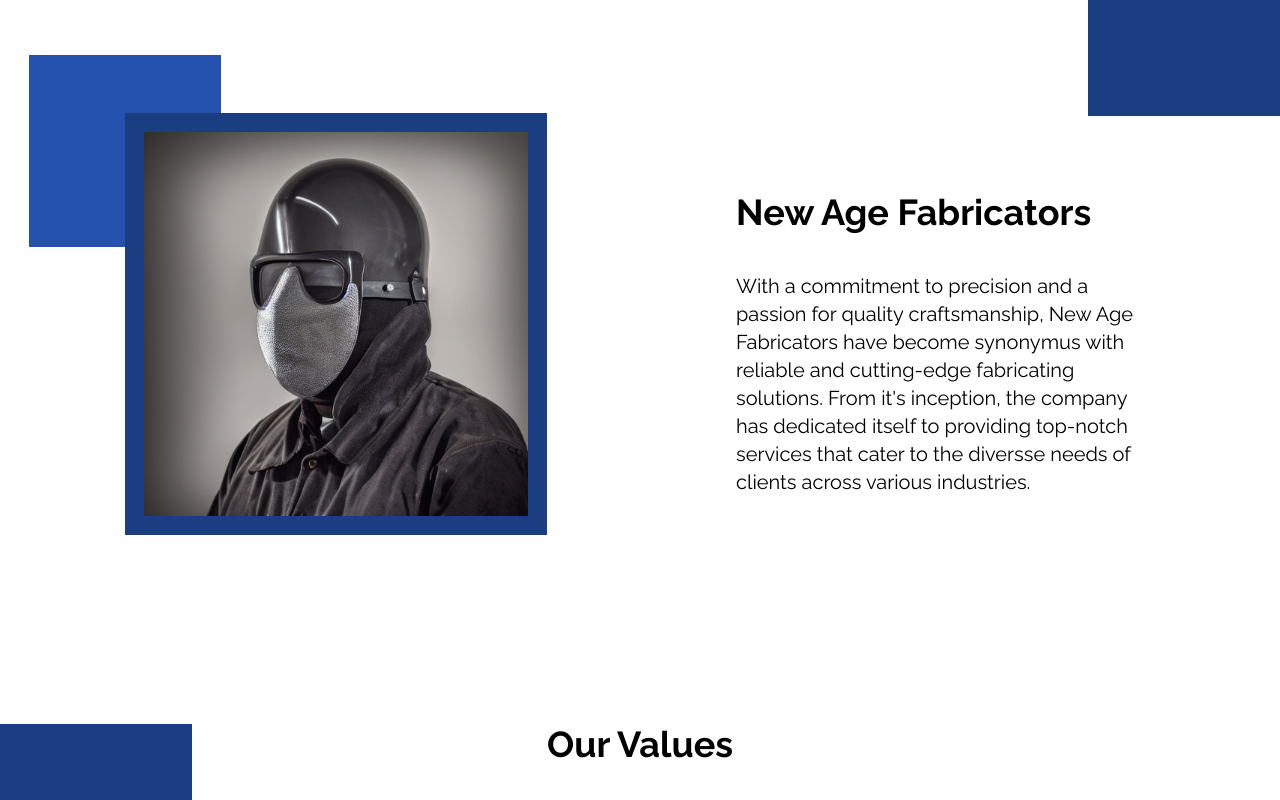
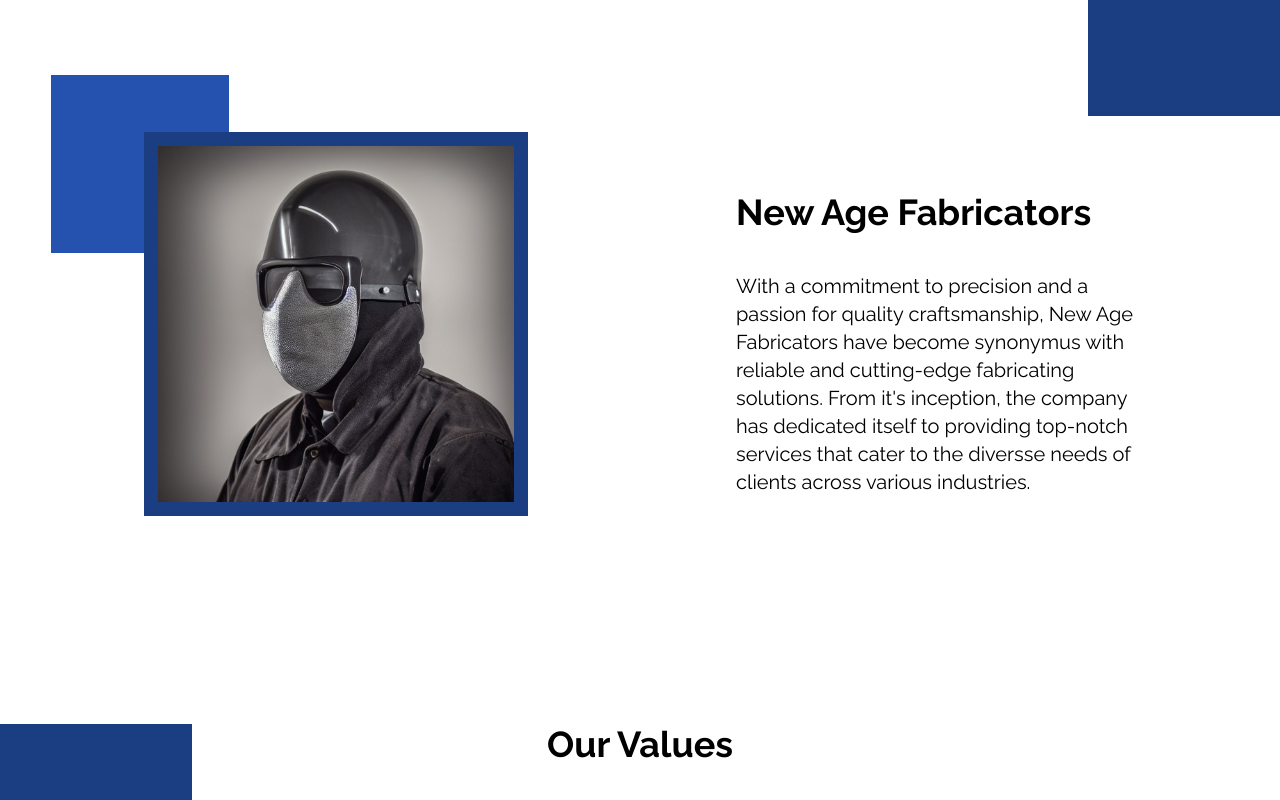
Before and after one commit to noobosapien/newagefabricators, a Next.js app: page / in a window 1280 px wide. Shown: the part 900-1700 px from the top of the page. Built offline with nearby package versions, Linux system fonts and the light colour scheme.

Commit message:
Changed the border of the info image

```diff
--- a/components/Home/Areas.js
+++ b/components/Home/Areas.js
@@ -8,7 +8,7 @@ export default function Areas() {
       <div className="relative flex justify-center mt-64">
         <div className="absolute left-[0px] w-10 h-20 lg:w-48 lg:h-48 bg-mainBlue z-10"></div>
 
-        <div className="h-full max-w-[1200px] flex flex-col space-y-32 md:space-y-32 items-center justify-around">
+        <div className="h-full max-w-[1200px] flex flex-col space-y-32 md:space-y-48 items-center justify-around">
           <h2 className="text-4xl font-bold">Areas We Serve</h2>
 
           <div className="w-full flex flex-col md:flex-row items-center justify-center md:justify-around md:space-x-10 space-y-10 md:space-y-0 ">
--- a/components/Home/InfoImage.js
+++ b/components/Home/InfoImage.js
@@ -5,7 +5,7 @@ import Image from "next/image";
 export default function InfoImage() {
   return (
     <>
-      <div className="relative h-64 w-64 md:h-96 md:w-96 info-image">
+      <div className="relative border-mainBlue h-64 w-64 md:h-96 md:w-96 info-image">
         <Image src={WelderImage} fill />
       </div>
     </>
--- a/components/Home/Team.js
+++ b/components/Home/Team.js
@@ -7,7 +7,7 @@ export default function Team() {
       <div className="relative flex justify-center mt-32 md:mt-64">
         <div className="absolute right-[0px] w-10 h-20 lg:w-48 lg:h-48 bg-mainBlue z-10"></div>
 
-        <div className="h-full max-w-[1200px] flex flex-col space-y-32 md:space-y-32 items-center justify-around">
+        <div className="h-full max-w-[1200px] flex flex-col space-y-32 md:space-y-48 items-center justify-around">
           <h2 className="text-4xl font-bold">Our Team</h2>
 
           <div className="w-full flex flex-col md:flex-row items-center justify-center md:justify-around md:space-x-10 space-y-10 md:space-y-0 p-4">
--- a/components/Home/Testimonials.js
+++ b/components/Home/Testimonials.js
@@ -21,7 +21,7 @@ export default function Testimonials() {
       <div className="relative flex justify-center mt-64">
         <div className="absolute left-[0px] w-10 h-20 lg:w-48 lg:h-48 bg-mainBlue z-10"></div>
 
-        <div className="h-full max-w-[1200px] flex flex-col space-y-32 md:space-y-32 items-center justify-around">
+        <div className="h-full max-w-[1200px] flex flex-col space-y-32 md:space-y-48 items-center justify-around">
           <h2 className="text-4xl text-center font-bold">
             Some Client Testimonials
           </h2>
--- a/components/Home/Values.js
+++ b/components/Home/Values.js
@@ -10,7 +10,7 @@ export default function Values() {
       <div className="relative mt-64 md:mt-0 flex justify-center">
         <div className="absolute left-[0px] w-10 h-20 lg:w-48 lg:h-48 bg-mainBlue z-10"></div>
 
-        <div className="h-full max-w-[1200px] flex flex-col items-center justify-center md:justify-around space-y-32 md:space-y-32">
+        <div className="h-full max-w-[1200px] flex flex-col items-center justify-center md:justify-around space-y-32 md:space-y-48">
           <h2 className="text-4xl text-center font-bold">Our Values</h2>
 
           <div className="flex flex-col space-y-10 md:space-y-0 md:flex-row items-center justify-center md:justify-around md:space-x-10 px-4">
--- a/components/Home/WhatWeDo.js
+++ b/components/Home/WhatWeDo.js
@@ -28,7 +28,7 @@ export default function WhatWeDo() {
       <div className="relative flex justify-center mt-64">
         <div className="absolute right-[0px] w-10 h-20 lg:w-48 lg:h-48 bg-mainBlue z-10"></div>
 
-        <div className="h-full max-w-[1200px] flex flex-col space-y-32 md:space-y-32 items-center justify-around">
+        <div className="h-full max-w-[1200px] flex flex-col space-y-32 md:space-y-48 items-center justify-around">
           <h2 className="text-4xl text-center font-bold">What We Do</h2>
 
           <div className="flex flex-col md:flex-row items-center justify-center md:justify-around md:space-x-10 space-y-10 md:space-y-0">
--- a/styles/globals.css
+++ b/styles/globals.css
@@ -51,15 +51,7 @@
 
 
 .info-image {
-    &::before{
-        content: "";
-        width: 110%;
-        height: 110%;
-        background: #1b3e82;
-        position: absolute;
-        top: -5%;
-        left: -5%;
-    }
+    border-width: 14px;
 
     &::after{
         content: "";
```
